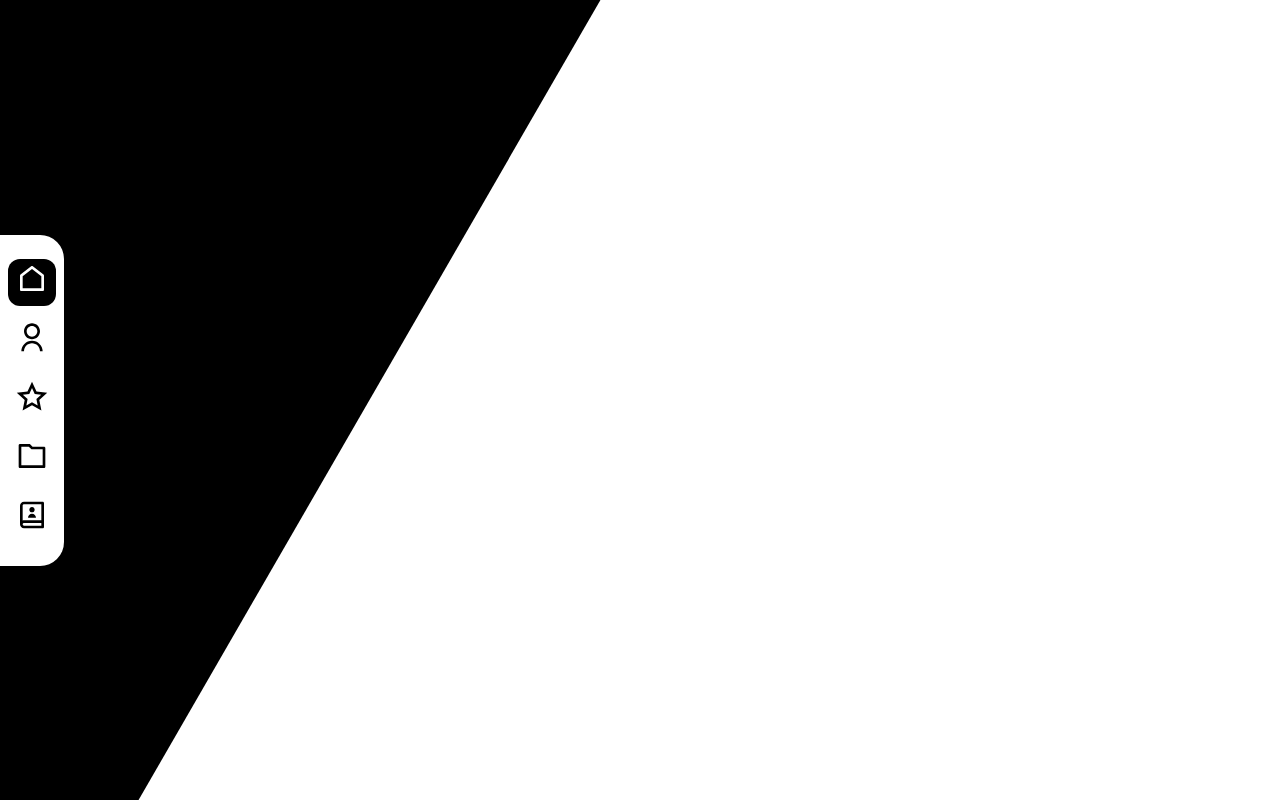
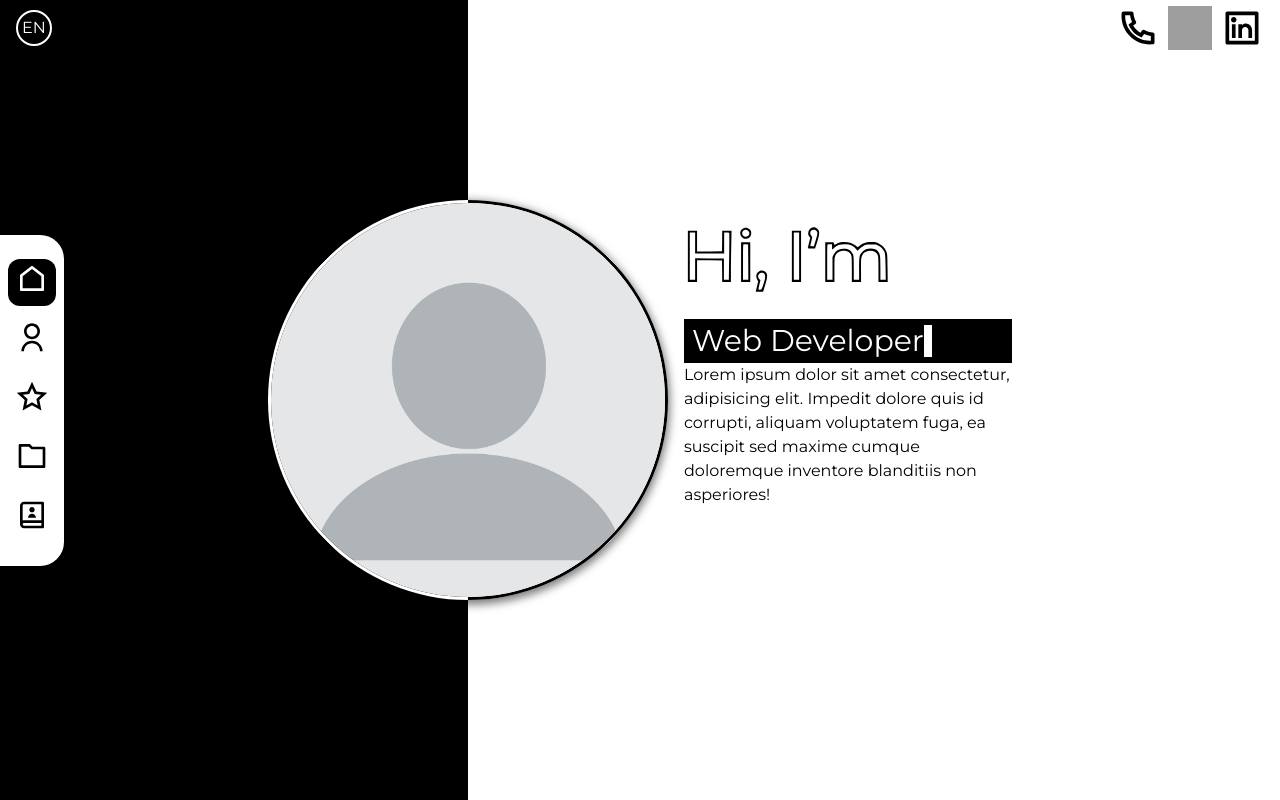
Before and after one commit to Almor21/Portfolio, a Next.js app: page / in a window 1280 px wide. Built offline with nearby package versions, Linux system fonts and the light colour scheme; grey boxes are pictures that could not be loaded.

Commit message:
feat: create Card presentation
Card presentation and animations created. Background animation created.

```diff
--- a/src/app/globals.css
+++ b/src/app/globals.css
@@ -7,10 +7,3 @@ body {
 	min-height: 100vh;
 	background-color: white;
 }
-
-#background_container {
-	position: absolute;
-	width: 80vw;
-	height: 100vh;
-	overflow: hidden;
-}
--- a/src/app/layout.tsx
+++ b/src/app/layout.tsx
@@ -14,9 +14,6 @@ export default function RootLayout({
 	return (
 		<html lang="en">
 			<body className={montserrat.className}>
-				<div id="background_container">
-					<div className="absolute bg-black h-[200vh] w-[50vw] rotate-[30deg] -top-[50vh] -left-[25vw] -z-50"></div>
-				</div>
 				<Navbar />
 				{children}
 			</body>
--- a/src/app/page.tsx
+++ b/src/app/page.tsx
@@ -1,7 +1,16 @@
+import Backgroud from '@/components/Backgroud';
+import Card from '@/components/Card';
+import Header from '@/components/Header';
+
 export default function Home() {
 	return (
-		<>
-
-		</>
+		<div className="relative h-[100vh] w-full grid grid-rows-[minmax(100vh,1fr)_auto]">
+			<Header />
+			<main className='grid grid-cols-2'>
+				<Card />
+				<Backgroud />
+			</main>
+			<footer></footer>
+		</div>
 	);
 }
--- /dev/null
+++ b/src/components/Backgroud.tsx
@@ -0,0 +1,26 @@
+'use client';
+
+import { useStoreBackground } from '@/stores/useStore';
+import React from 'react';
+import { motion } from 'framer-motion';
+
+function Backgroud() {
+	const XBackground = useStoreBackground((state) => state.XBackground);
+	return (
+		<motion.div
+			className="bg-black h-full row-span-1 col-start-1 -z-50"
+			initial={{
+				width:0
+			}}
+			animate={{
+				width: XBackground,
+			}}
+			transition={{
+				type: 'spring',
+				duration: 0.8,
+			}}
+		></motion.div>
+	);
+}
+
+export default Backgroud;
--- /dev/null
+++ b/src/components/Card.tsx
@@ -0,0 +1,72 @@
+'use client';
+
+import React, { useEffect, useRef, useState } from 'react';
+import Image from 'next/image';
+import TypeWriter from './TypeWriter';
+import { motion } from 'framer-motion';
+import { useStoreBackground } from '@/stores/useStore';
+
+function Card() {
+	const imageRef = useRef<HTMLImageElement>(null);
+	const [resize, setResize] = useState(false);
+	const XBackground = useStoreBackground((state) => state.XBackground);
+	const setXBackground = useStoreBackground((state) => state.setXBackground);
+
+	useEffect(() => {
+		window.addEventListener('resize', () => {
+			setResize((prevState) => !prevState);
+		});
+	}, []);
+
+	useEffect(() => {
+		if (!imageRef.current) return;
+
+		const rect = imageRef.current.getBoundingClientRect();
+		const x = rect.left + rect.width / 2;
+
+		console.log(x);
+		if (x != XBackground) {
+			setXBackground(x);
+		}
+	}, [resize]);
+
+	return (
+		<div className="absolute grid grid-cols-[repeat(2,auto)] items-center gap-4 top-[50vh] left-[50vw] -translate-x-1/2 -translate-y-1/2">
+			<motion.div
+				className="relative h-[50vh] w-[50vh] box-border rounded-full overflow-hidden rotate-45 shadow-[2px_2px_8px_2px_rgb(0,0,0,0.5)]"
+				style={{
+					borderColor: 'black black white white',
+				}}
+				animate={{
+					borderWidth: 3,
+				}}
+				transition={{
+					duration: 0.5,
+					delay: 1,
+					ease: 'easeOut'
+				}}
+			>
+				<Image
+					src="/VoidPhoto.jpeg"
+					alt="Profile image"
+					fill={true}
+					className="-rotate-45"
+					ref={imageRef || null}
+				/>
+			</motion.div>
+			<div className="relative grid grid-rows-[1fr_auto_2fr] h-[50vh]">
+				<Image
+					src={'/Presentation.svg'}
+					alt="Presentation"
+					className='h-full w-52'
+					width={0}
+					height={0}
+				/>
+				<TypeWriter />
+				<p>Lorem ipsum dolor sit amet consectetur, adipisicing elit. Impedit dolore quis id corrupti, aliquam voluptatem fuga, ea suscipit sed maxime cumque doloremque inventore blanditiis non asperiores!</p>
+			</div>
+		</div>
+	);
+}
+
+export default Card;
--- /dev/null
+++ b/src/components/TypeWriter.tsx
@@ -0,0 +1,83 @@
+'use client';
+
+import { useEffect, useState } from 'react';
+
+const TEXTS = ['Edinson Noriega', 'Web Developer', 'Frontend Developer'];
+const timeType = 0.05;
+const blinkTime = 0.5;
+const blinkRepetition = 2;
+
+function TypeWriter() {
+	const [indexText, setIndexText] = useState(0);
+	const [text, setText] = useState('');
+	const [cursor, setCursor] = useState(true);
+	const [phase, setPhase] = useState(0);
+	let interval: NodeJS.Timeout;
+
+	useEffect(() => {
+		let index = 0;
+		const actualText = TEXTS[indexText];
+
+		switch (phase) {
+			case 0:
+				interval = setInterval(() => {
+					setText(
+						(prevState) =>
+							prevState +
+							actualText.slice(
+								prevState.length,
+								prevState.length + 1
+							)
+					);
+					index++;
+
+					if (index == actualText.length) {
+						setPhase((prevState) => prevState + 1);
+					}
+				}, timeType * 1000);
+				break;
+
+			case 1:
+				interval = setInterval(() => {
+					setCursor((prevState) => !prevState);
+					index++;
+
+					if (index == blinkRepetition * 2) {
+						setPhase((prevState) => prevState + 1);
+					}
+				}, blinkTime * 1000);
+				break;
+
+			case 2:
+				interval = setInterval(() => {
+					setText((prevState) => prevState.slice(0, -1));
+					index++;
+
+					if (index == actualText.length) {
+						setPhase((prevState) => prevState + 1);
+					}
+				}, timeType * 1000);
+				break;
+
+			case 3:
+				setIndexText(indexText != TEXTS.length - 1 ? indexText + 1 : 0);
+				setPhase(0);
+				break;
+		}
+
+		return () => {
+			clearInterval(interval);
+		};
+	}, [phase]);
+
+	return (
+		<div className="flex items-center bg-black text-white w-[20.5rem] h-11 text-3xl p-2">
+			{text}
+			{cursor && (
+				<span className="inline-block bg-white h-8 w-2 text-nowrap"></span>
+			)}
+		</div>
+	);
+}
+
+export default TypeWriter;
--- /dev/null
+++ b/src/stores/useStore.ts
@@ -0,0 +1,11 @@
+import { create } from 'zustand';
+
+interface bgStates {
+	XBackground: number;
+	setXBackground: (value: number) => void;
+}
+
+export const useStoreBackground = create<bgStates>((set) => ({
+	XBackground: 0,
+	setXBackground: (value) => set((state) => ({ XBackground: value })),
+}));
```
Also changed, not shown: public/VoidPhoto.jpeg (added).
